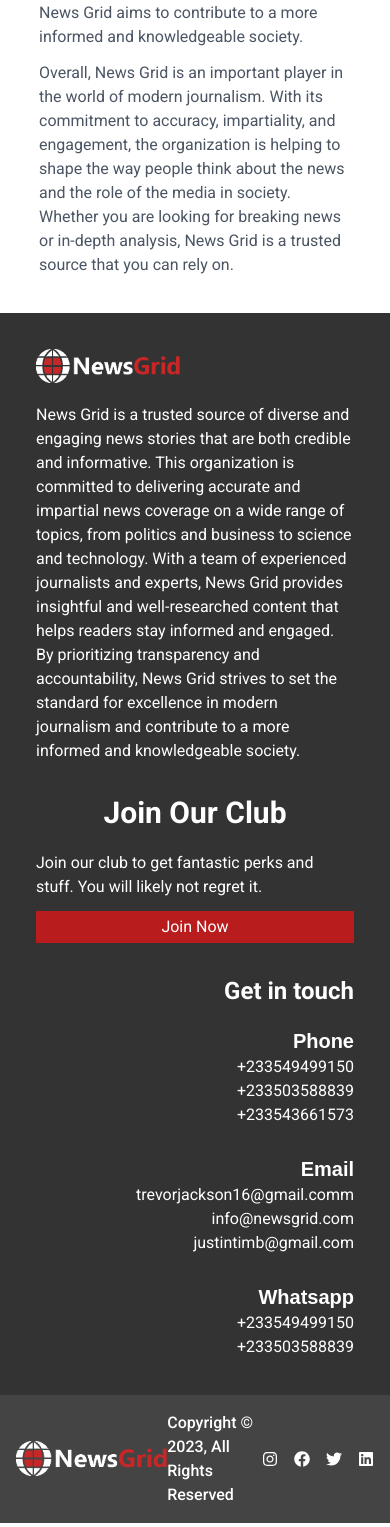
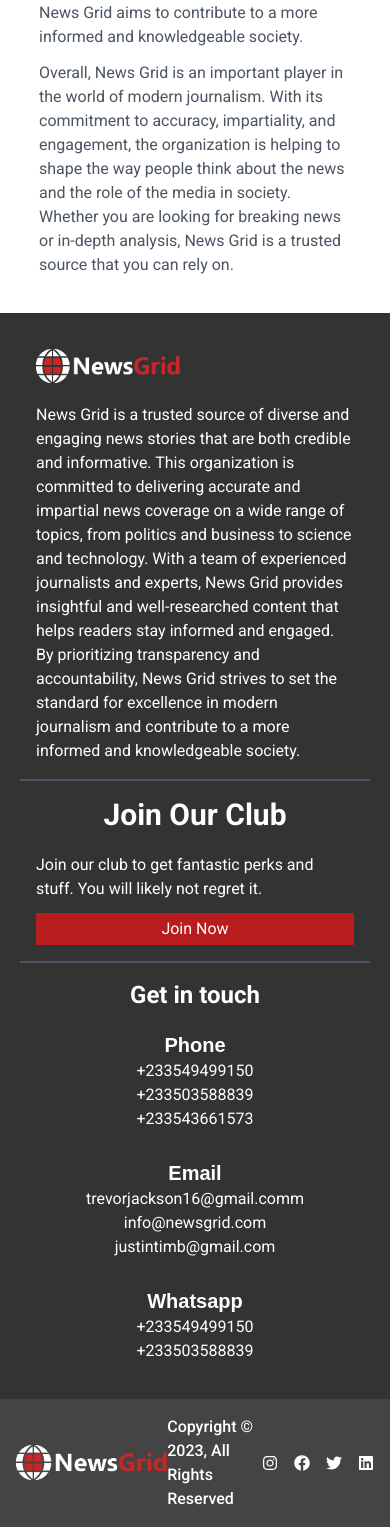
Before and after one commit to geraldAp/GridBlog, a Next.js app: page /about in a window 390 px wide. Shown: the part 1176-2703 px from the top of the page. Built offline with nearby package versions, Linux system fonts and the light colour scheme; a web font is replaced by a local one.

Commit message:
second commit

```diff
--- a/src/components/CaContact.jsx
+++ b/src/components/CaContact.jsx
@@ -4,9 +4,9 @@
 const CaContact = () => {
   return (
     <div className="grid bg-[#333] p-5 md:grid-cols-3 justify-center text-white  mt-9">
-      <div className="p-4">
-        <img src="/logo_light.png" alt="" className=" mb-5 w-36 text-center" />
-        <p>
+      <div className="p-4 border-b-2 border-gray-600 md:border-b-0 ">
+        <img src="/logo_light.png" alt="" className=" text-center md:text-left  mb-5 w-36 " />
+        <p >
           News Grid is a trusted source of diverse and engaging news stories
           that are both credible and informative. This organization is committed
           to delivering accurate and impartial news coverage on a wide range of
@@ -19,17 +19,17 @@
           society.
         </p>
       </div>
-      <div className="p-4">
+      <div className="p-4 border-b-2 border-gray-600 md:border-b-0 ">
         <h3 className="text-center  font-bold text-3xl text-white  mb-5"> Join Our Club</h3>
        <p className="mb-3">
        Join our club to get fantastic perks and stuff. You will likely not regret it.
        </p>
 <button className="w-full py-1 bg-red-700 hover:opacity-80">Join Now </button>
       </div>
-      <div className="text-right p-4">
-        <h3 className="text-right  font-bold text-2xl text-white mb-5">Get in touch</h3>
+      <div className=" text-center md:text-right p-4">
+        <h3 className=" text-center md:text-right  font-bold text-2xl text-white mb-5">Get in touch</h3>
 
-        <div className="grid gap-7">
+        <div className="grid gap-7 ">
           <div>
             <h4 className=" font-semibold font-chivo text-xl">Phone</h4>
             <p>
```
